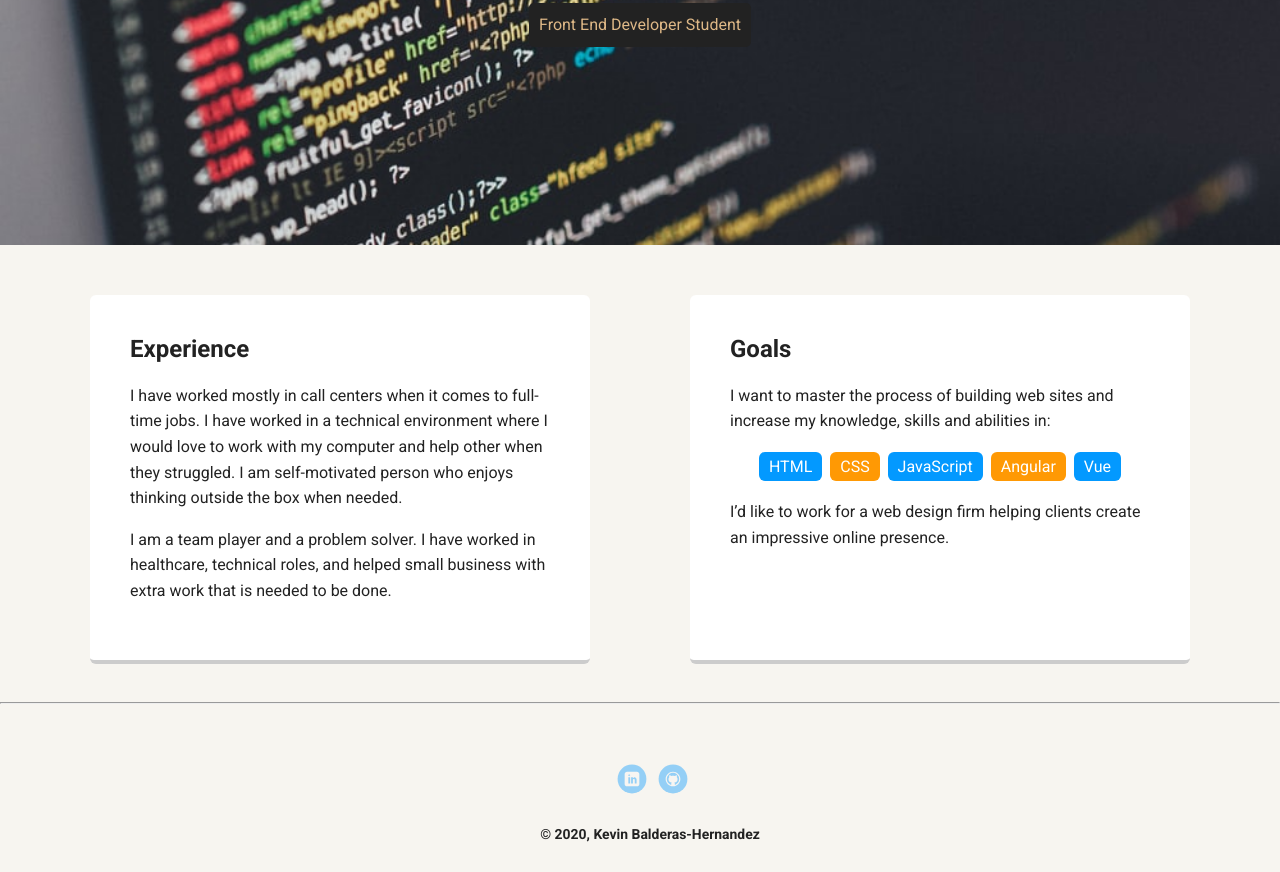
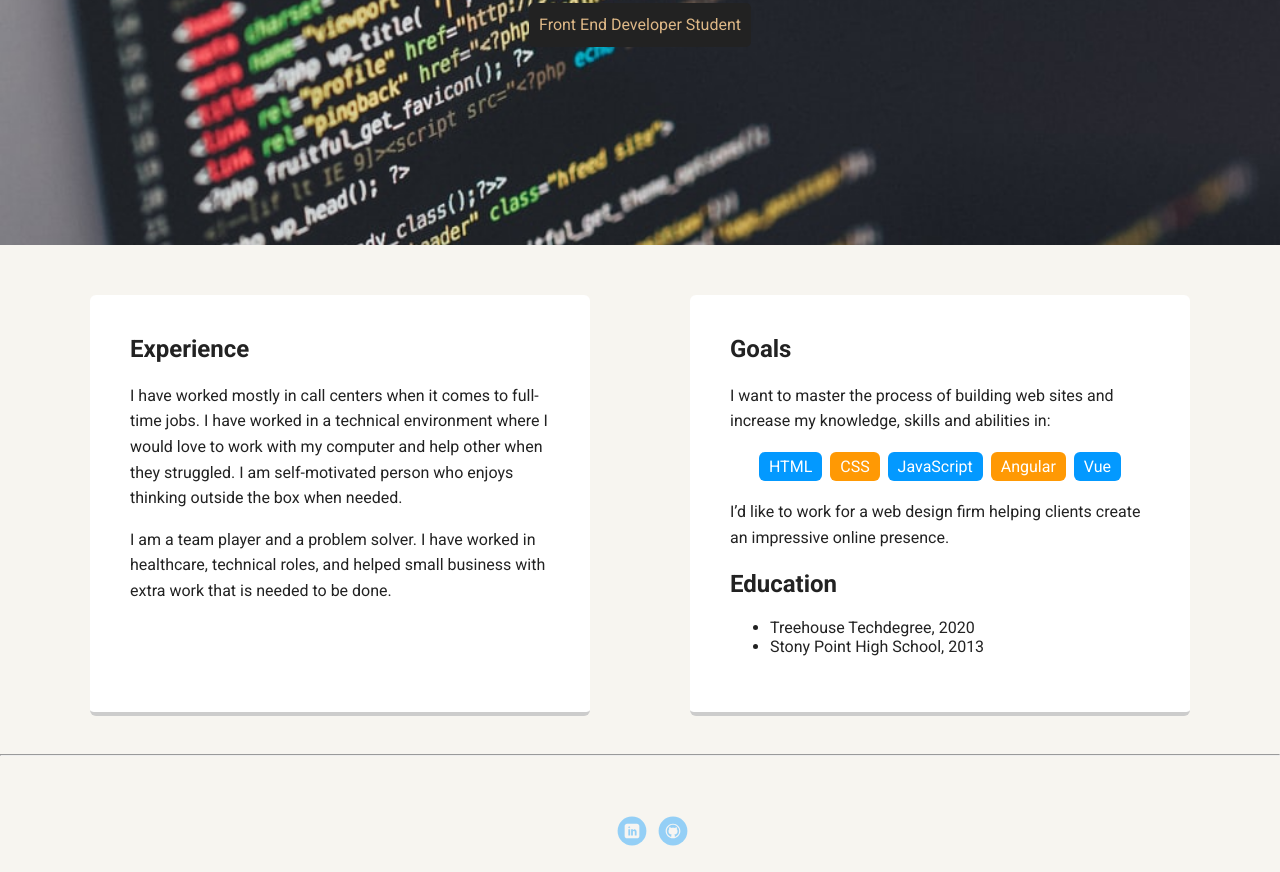
Before and after one commit to kevinbh313/first-project, a plain HTML site: page experience.html in a window 1280 px wide. Shown: the part 225-1097 px from the top of the page. Drawn offline with Linux system fonts and the light colour scheme; a web font is replaced by a local one.

Commit message:
Update experience.html

```diff
--- a/experience.html
+++ b/experience.html
@@ -40,6 +40,12 @@
           <li>Vue</li>
         </ul>
         <p>I’d like to work for a web design firm helping clients create an impressive online presence.</p>
+
+        <h2>Education</h2>
+        <ul>
+          <li>Treehouse Techdegree, 2020</li>
+          <li>Stony Point High School, 2013</li>
+        </ul>
       </section>
 
     </main>
```
